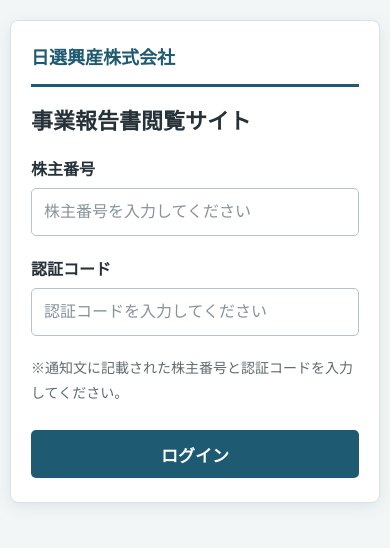
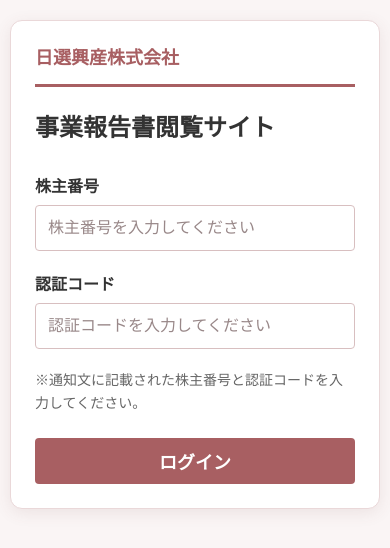
Before and after one commit to NMD5254/stockholder-web-kousan, a plain HTML site: page index.html in a window 390 px wide. Drawn offline with Linux system fonts and the light colour scheme.

Commit message:
Update style.css

```diff
--- a/style.css
+++ b/style.css
@@ -1,27 +1,28 @@
 /* ========================================
    日選興産株式会社
    株主向け事業報告書閲覧サイト
+   配置は既存サイトと同一、配色のみ変更
    ======================================== */
 
 :root {
-    --primary-color: #1f5a73;
-    --primary-hover: #17485d;
-    --primary-light: #eaf3f6;
+    --primary-color: #a85f62;
+    --primary-hover: #8f4e51;
+    --primary-light: #f8eeee;
 
-    --background-color: #f3f6f7;
+    --background-color: #faf5f5;
     --card-background: #ffffff;
 
-    --text-color: #263238;
-    --sub-text-color: #5f6b70;
+    --text-color: #333333;
+    --sub-text-color: #666666;
 
-    --border-color: #b8c3c8;
-    --focus-color: #2e7d8f;
+    --border-color: #d8bfc0;
+    --focus-color: #b66b6e;
 
     --error-color: #b3261e;
     --error-background: #fcebea;
 
-    --success-color: #256b3d;
-    --success-background: #eaf5ed;
+    --success-color: #2e7d32;
+    --success-background: #edf7ef;
 }
 
 body {
@@ -42,14 +43,14 @@
     margin: 30px auto;
     padding: 32px;
     background: var(--card-background);
-    border: 1px solid #d9e1e4;
-    border-radius: 10px;
-    box-shadow: 0 4px 16px rgba(31, 90, 115, 0.10);
+    border: 1px solid #ead8d9;
+    border-radius: 12px;
+    box-shadow: 0 4px 16px rgba(120, 66, 69, 0.10);
 }
 
 /* 会社名 */
 .company-name {
-    margin-bottom: 10px;
+    margin-bottom: 25px;
     padding-bottom: 12px;
     border-bottom: 3px solid var(--primary-color);
     color: var(--primary-color);
@@ -58,43 +59,31 @@
     line-height: 1.5;
 }
 
-/* ページ見出し */
 h1 {
-    margin-top: 22px;
-    margin-bottom: 18px;
+    margin-top: 0;
+    margin-bottom: 30px;
     color: var(--text-color);
     font-size: 24px;
     font-weight: bold;
-    line-height: 1.4;
+    line-height: 1.3;
 }
 
-/* 案内文 */
-.guide-text {
-    margin-top: 0;
-    margin-bottom: 24px;
-    color: var(--sub-text-color);
-    font-size: 14px;
-    line-height: 1.8;
-}
-
-/* 入力項目名 */
 label {
     display: block;
     margin-bottom: 8px;
     color: var(--text-color);
-    font-size: 17px;
+    font-size: 18px;
     font-weight: bold;
 }
 
-/* 入力欄 */
 input {
     width: 100%;
-    height: 46px;
+    height: 44px;
+    padding: 8px 12px;
     margin-bottom: 20px;
-    padding: 8px 12px;
     box-sizing: border-box;
     border: 1px solid var(--border-color);
-    border-radius: 5px;
+    border-radius: 4px;
     background: #ffffff;
     color: var(--text-color);
     font-size: 16px;
@@ -103,24 +92,21 @@
         box-shadow 0.2s ease;
 }
 
-/* 入力中の表示 */
 input:focus {
     border-color: var(--focus-color);
     outline: none;
-    box-shadow: 0 0 0 3px rgba(46, 125, 143, 0.16);
+    box-shadow: 0 0 0 3px rgba(182, 107, 110, 0.16);
 }
 
-/* 入力例の文字 */
 input::placeholder {
-    color: #879399;
+    color: #998889;
 }
 
-/* ログインボタン */
 button {
     width: 100%;
-    height: 46px;
+    height: 44px;
     border: none;
-    border-radius: 5px;
+    border-radius: 4px;
     background: var(--primary-color);
     color: #ffffff;
     font-size: 18px;
@@ -134,49 +120,51 @@
 
 button:hover {
     background: var(--primary-hover);
-    box-shadow: 0 3px 8px rgba(31, 90, 115, 0.22);
+    box-shadow: 0 3px 8px rgba(120, 66, 69, 0.22);
 }
 
 button:active {
     transform: translateY(1px);
 }
 
-/* キーボード操作時のボタン表示 */
 button:focus-visible {
-    outline: 3px solid rgba(46, 125, 143, 0.35);
+    outline: 3px solid rgba(182, 107, 110, 0.35);
     outline-offset: 2px;
 }
 
-/* ボタン無効時 */
 button:disabled {
-    background: #9ba8ad;
+    background: #b9aaaa;
     cursor: not-allowed;
     box-shadow: none;
 }
 
-/* 処理結果メッセージ */
+.guide-text {
+    margin-top: 0;
+    margin-bottom: 24px;
+    color: var(--sub-text-color);
+    font-size: 14px;
+    line-height: 1.6;
+}
+
 #message {
     margin-top: 20px;
     padding: 12px 14px;
     border-radius: 5px;
-    font-size: 15px;
+    font-size: 16px;
     font-weight: bold;
     line-height: 1.6;
 }
 
-/* メッセージが空の場合は余白を表示しない */
 #message:empty {
     display: none;
 }
 
-/* エラーメッセージ */
 .error {
     border: 1px solid #efb8b4;
     background: var(--error-background);
     color: var(--error-color);
 }
 
-/* 成功メッセージ */
 .success {
     border: 1px solid #b4d9bd;
     background: var(--success-background);
@@ -191,8 +179,7 @@
 
     .login-box {
         margin: 10px auto;
-        padding: 24px 20px;
-        border-radius: 8px;
+        padding: 24px;
     }
 
     .company-name {
@@ -200,13 +187,8 @@
     }
 
     h1 {
-        margin-top: 20px;
-        margin-bottom: 18px;
-        font-size: 22px;
-    }
-
-    .guide-text {
-        font-size: 14px;
+        margin-bottom: 30px;
+        font-size: 24px;
     }
 
     label {
@@ -214,16 +196,12 @@
     }
 
     input {
-        height: 48px;
+        height: 46px;
         font-size: 16px;
     }
 
     button {
-        height: 48px;
-        font-size: 17px;
-    }
-
-    #message {
-        font-size: 14px;
+        height: 46px;
+        font-size: 18px;
     }
 }
```
